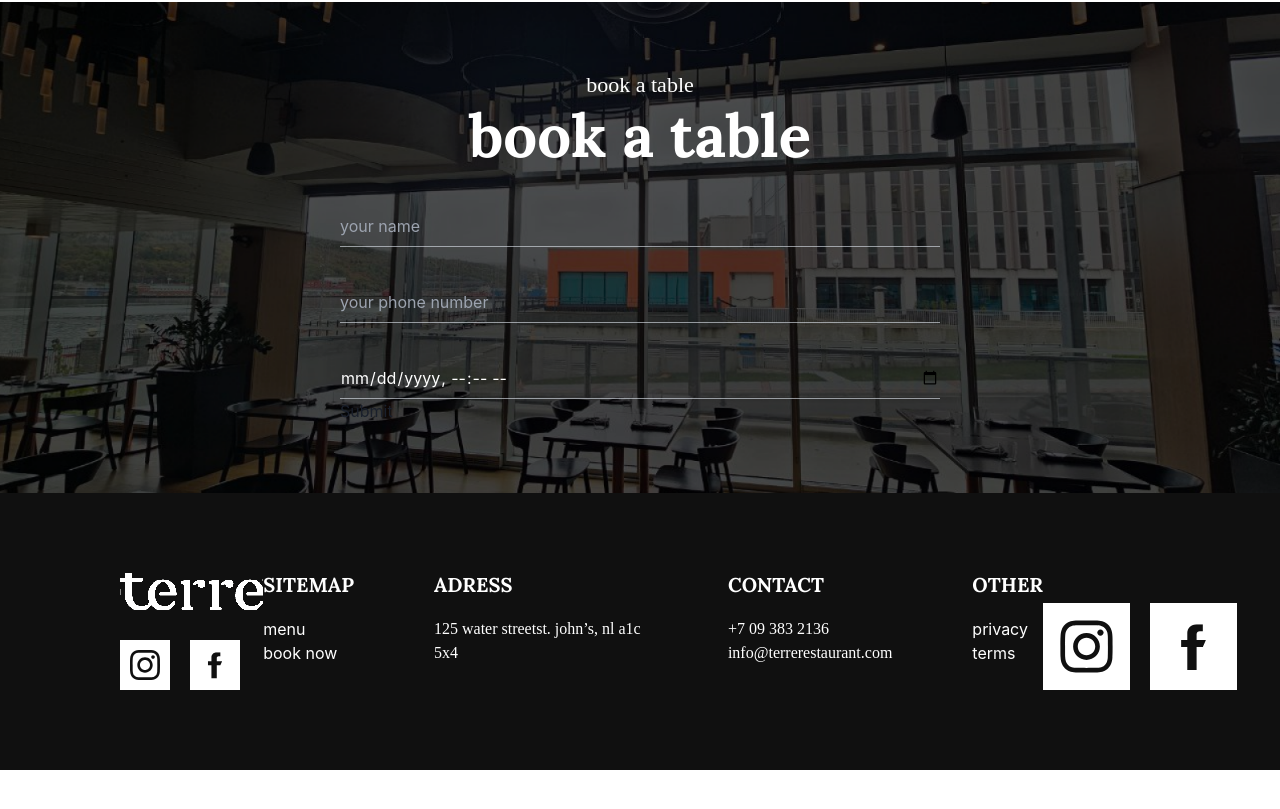
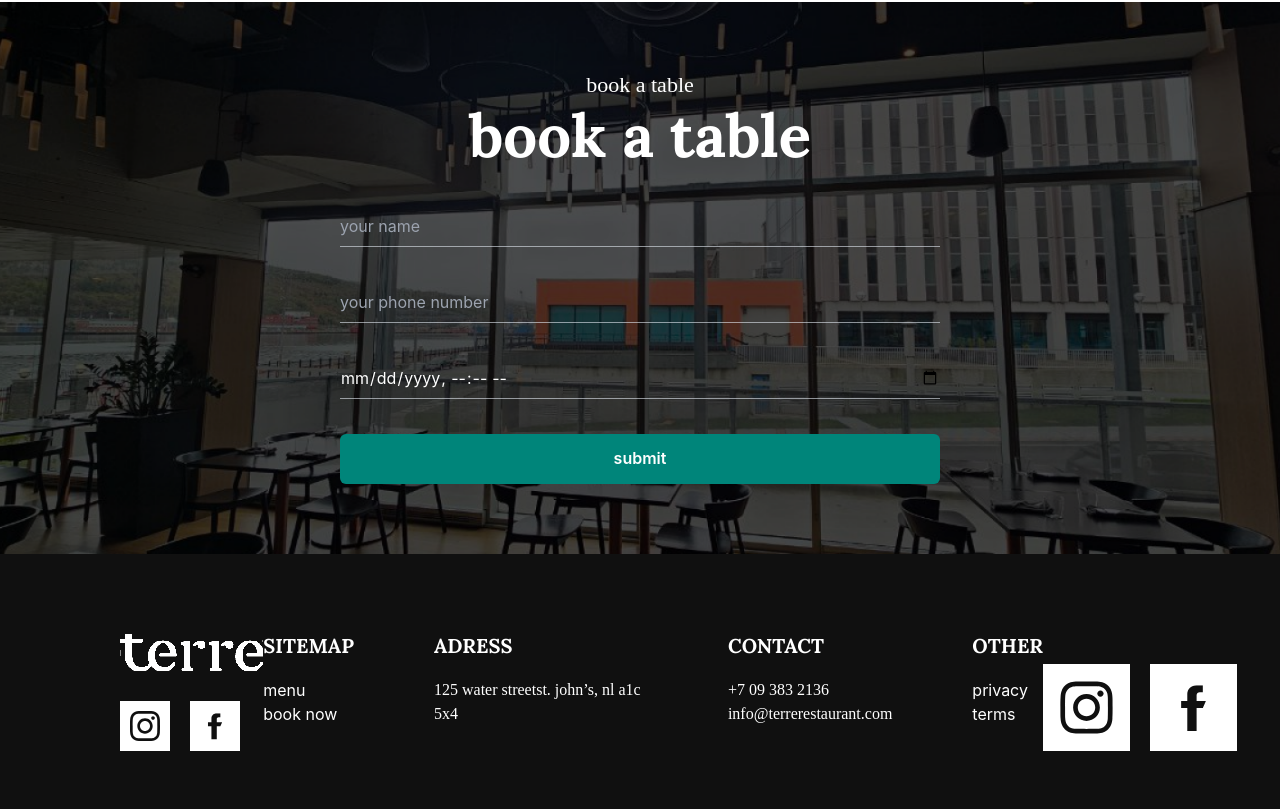
Before and after one commit to DenysHarkavenko/terre-landing, a Next.js app: page / in a window 1280 px wide. Shown: the part 3309-4118 px from the top of the page. Before the commit the page ends 4079 px from the top, so only its background shows below. Built offline with nearby package versions, Linux system fonts and the light colour scheme; a web font is replaced by a local one.

Commit message:
add google tag

```diff
--- a/src/app/layout.tsx
+++ b/src/app/layout.tsx
@@ -1,6 +1,7 @@
 import type { Metadata } from 'next'
 import { Providers } from './providers'
 import './globals.css'
+import { GoogleTagManager } from '@next/third-parties/google'
 
 export const metadata: Metadata = {
 	title: 'Terre',
@@ -16,7 +17,11 @@ export default function RootLayout({
 	return (
 		<html lang='en'>
 			<body>
-				<Providers>{children}</Providers>
+				<Providers>
+					<main>{children}</main>
+					{/* Past your GT here */}
+					<GoogleTagManager gtmId='YOUR-GTAG' />
+				</Providers>
 			</body>
 		</html>
 	)
--- a/src/components/BookForm.tsx
+++ b/src/components/BookForm.tsx
@@ -11,6 +11,8 @@ import {
 import bg from '../images/book_img.png'
 import { validateForm } from '@/utils/validateForm'
 import ValidationErrors from './UI/ValidateErrors'
+import { Button } from '@chakra-ui/button'
+import { sendGTMEvent } from '@next/third-parties/google'
 
 const BookForm = () => {
 	const [name, setName] = useState('')
@@ -27,6 +29,7 @@ const BookForm = () => {
 
 		if (isValid) {
 			console.log('Form data is valid:', formData)
+			sendGTMEvent({ event: 'buttonClicked', value: formData })
 		} else {
 			console.error('Form validation error:', errors)
 		}
@@ -90,7 +93,17 @@ const BookForm = () => {
 						/>
 						<ValidationErrors errors={{ date: formErrors.date }} />
 						<Divider />
-						<button onClick={handleSubmit}>Submit</button>
+						<Button
+							onClick={handleSubmit}
+							w='100%'
+							mt='35px'
+							bg='#00857A'
+							color='#fff'
+							h='50px'
+							_hover={{ bg: '' }}
+						>
+							submit
+						</Button>
 					</FormControl>
 				</Flex>
 			</Box>
```
